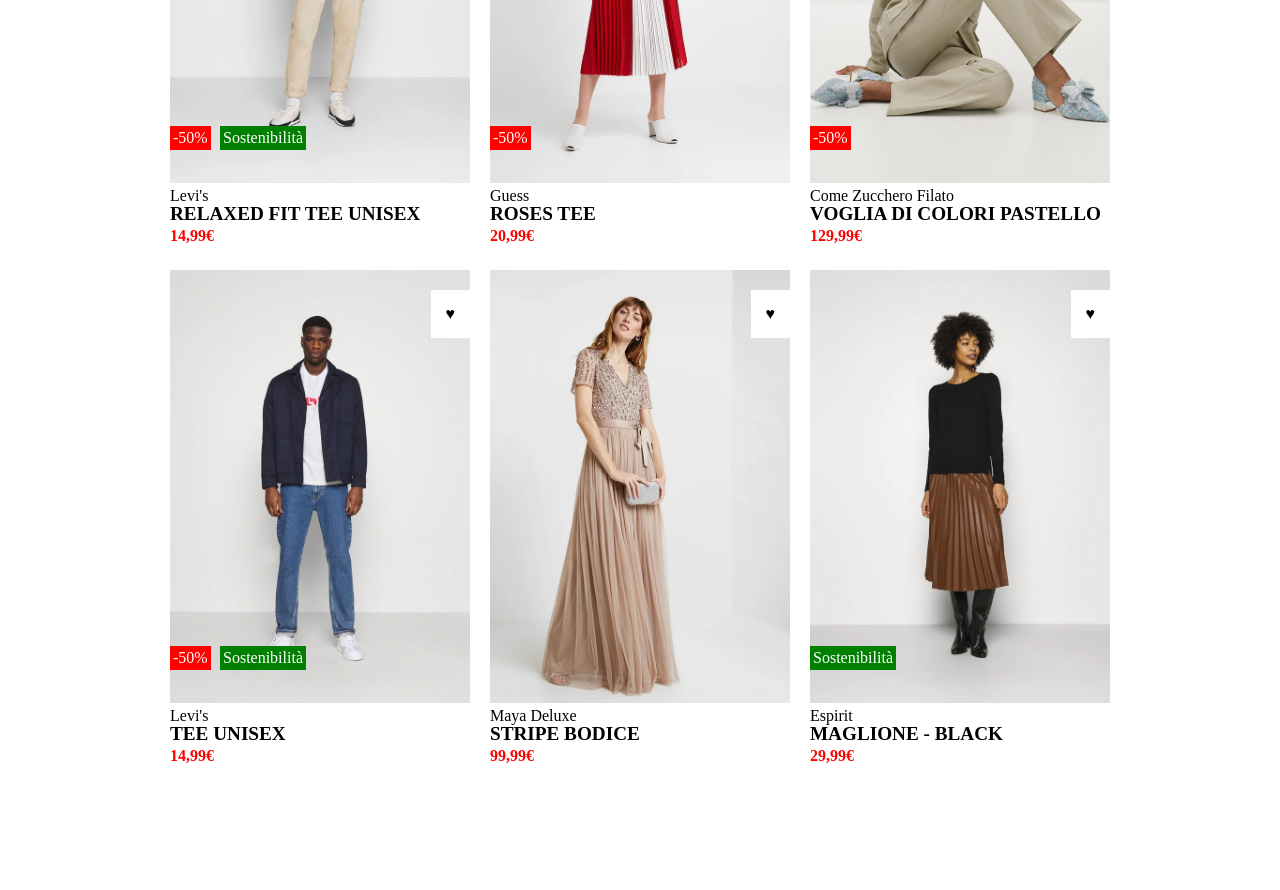
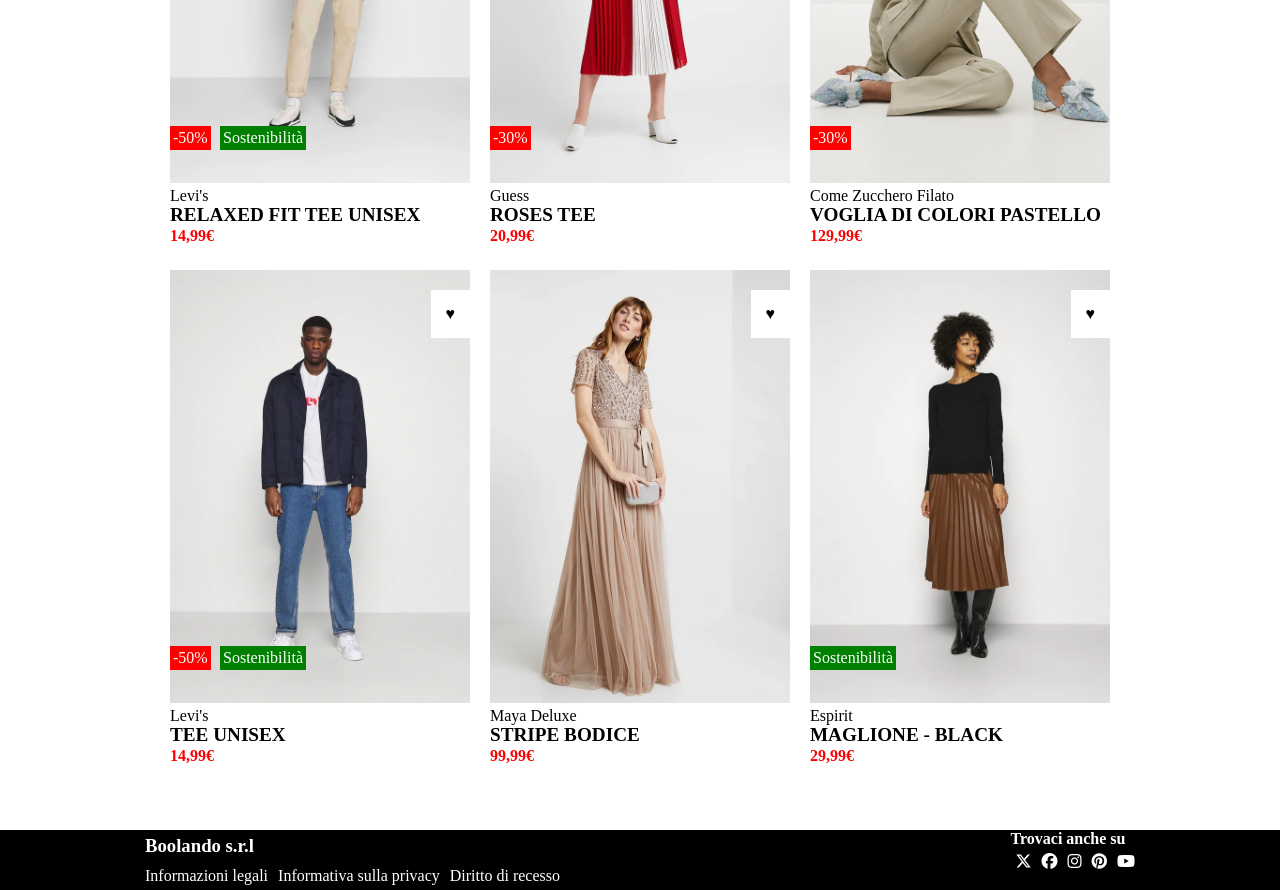
Before and after one commit to RobertoFloris/html-css-boolando, a plain HTML site: page index.html in a window 1280 px wide. Shown: the part 400-1290 px from the top of the page. Before the commit the page ends 1180 px from the top, so only its background shows below. Drawn offline with Linux system fonts and the light colour scheme.

Commit message:
[add] footer

```diff
--- a/assets/style.css
+++ b/assets/style.css
@@ -133,7 +133,7 @@ main .container{
 
 main h2{
   position: absolute;
-  bottom: 25px;
+  bottom: 24px;
   font-size: 1.2rem;
   z-index: 50;
 }
@@ -156,3 +156,21 @@ main h2{
 .prezzo_old{
   text-decoration: line-through;
 }
+
+footer{
+  background-color: black;
+  color: white;
+}
+
+footer .container{
+  margin-top: 50px;
+  justify-content: space-between;
+}
+
+h3{
+  padding: 5px;
+}
+
+footer a:hover{
+  color: rgb(68, 68, 68);
+}
--- a/index.html
+++ b/index.html
@@ -61,7 +61,7 @@
           <img src="./assets/img/2.webp" alt="">
         </div>
         <span class="hearts">&hearts;</span>
-        <span class="sconto">-50%</span>
+        <span class="sconto">-30%</span>
         <span class="brand">Guess</span>
         <h2>ROSES TEE</h2>
         <span class="prezzo">20,99&euro;</span>
@@ -76,7 +76,7 @@
           <img src="./assets/img/3.webp" alt="">
         </div>
         <span class="hearts">&hearts;</span>
-        <span class="sconto">-50%</span>
+        <span class="sconto">-30%</span>
         <span class="brand">Come Zucchero Filato</span>
         <h2>VOGLIA DI COLORI PASTELLO</h2>
         <span class="prezzo">129,99&euro;</span>
@@ -131,6 +131,29 @@
 
   </main>
 
-  <footer></footer>
+  <footer>
+    <div class="container flex">
+      <div>
+        <h3>Boolando s.r.l</h3>
+        <ul class="flex">
+          <li><a href="#">Informazioni legali</a></li>
+          <li><a href="#">Informativa sulla privacy</a></li>
+          <li><a href="#">Diritto di recesso</a></li>
+        </ul>
+      </div>
+
+      <div>
+        <Span><strong>Trovaci anche su</strong></Span>
+        <ul class="flex">
+          <li><a href="#"><i class="fa-brands fa-x-twitter"></i></a></li>
+          <li><a href="#"><i class="fa-brands fa-facebook"></i></a></li>
+          <li><a href="#"><i class="fa-brands fa-instagram"></i></a></li>
+          <li><a href="#"><i class="fa-brands fa-pinterest"></i></a></li>
+          <li><a href="#"><i class="fa-brands fa-youtube"></i></a></li>
+        </ul>
+      </div>
+    </div>
+
+  </footer>
 </body>
 </html>
```
